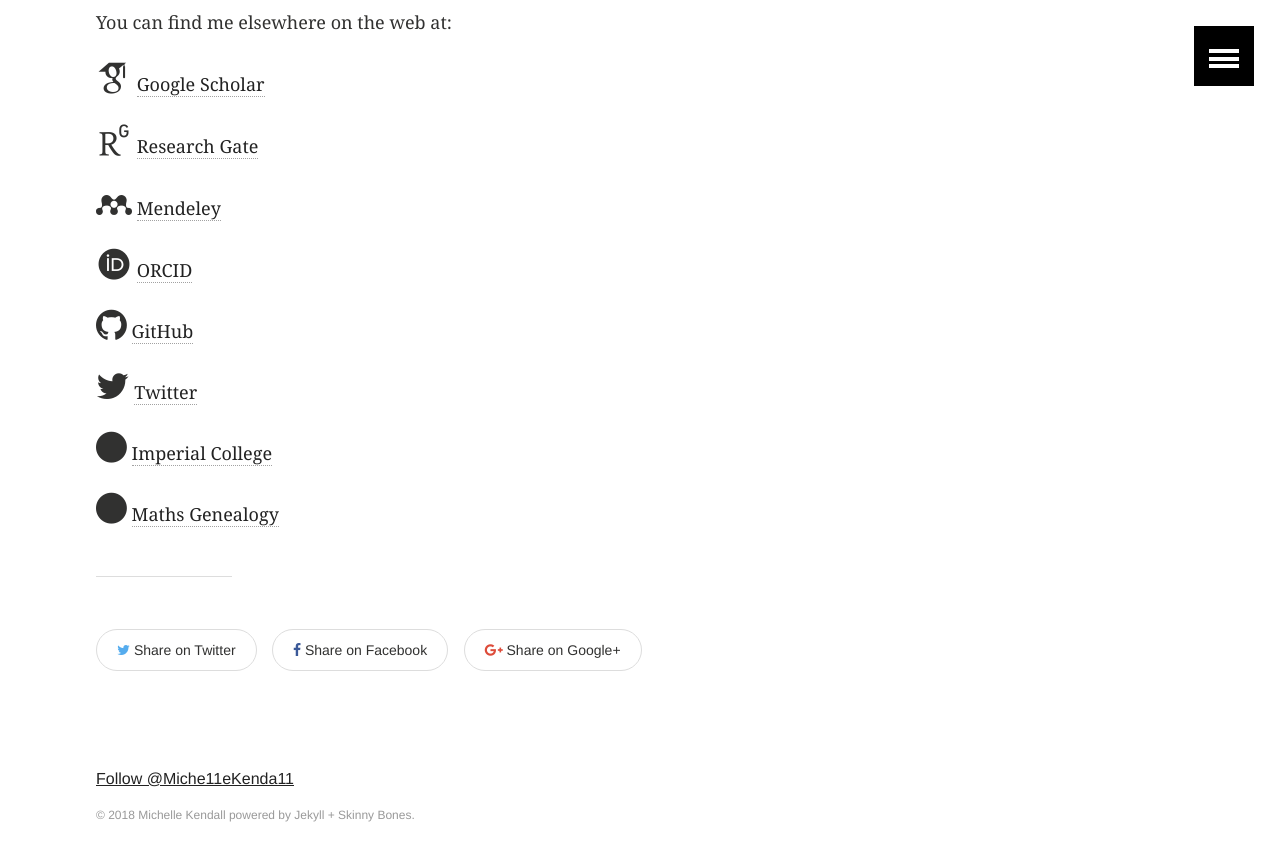
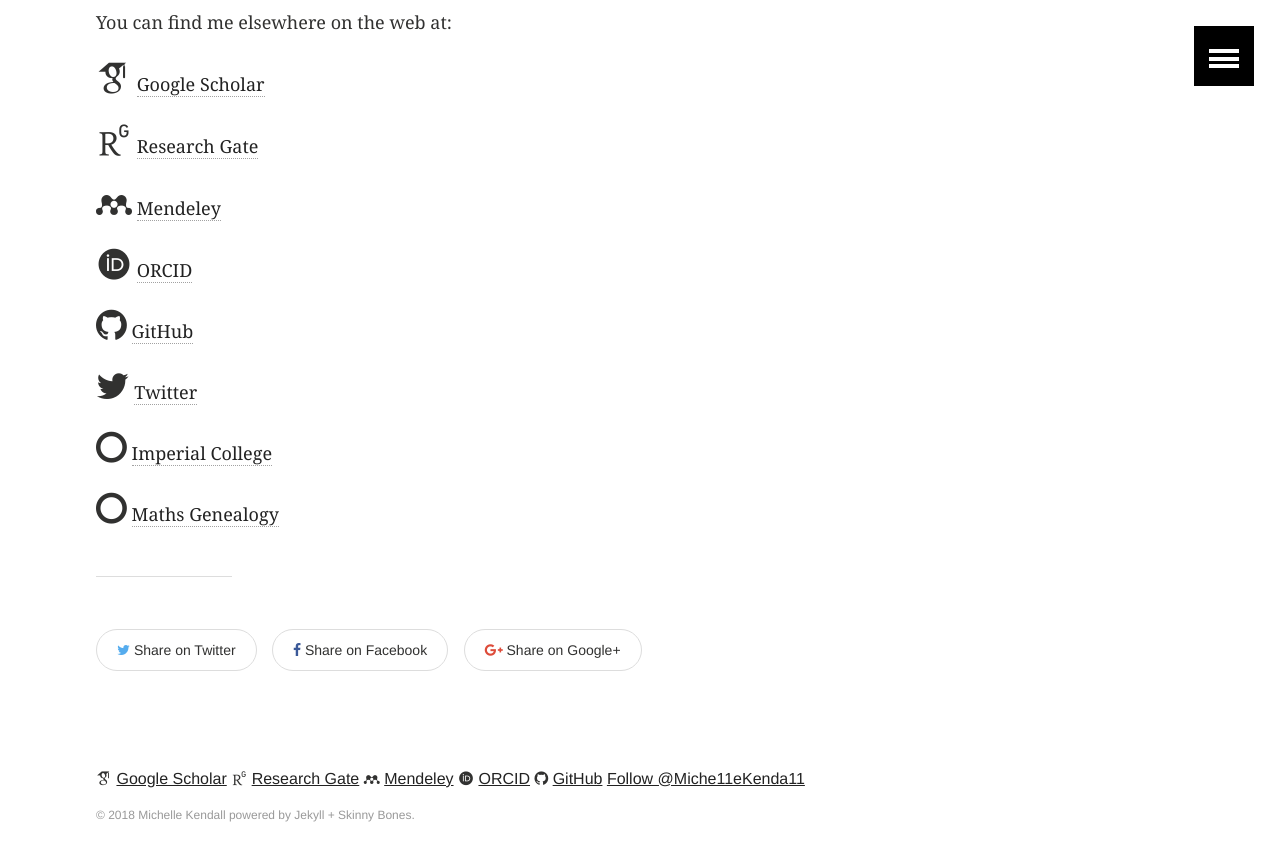
Before and after one commit to MichelleKendall/MichelleKendall.github.io, a Jekyll site: the page built from about.md, in a window 1280 px wide and 900 px high, scrolled down 715 px. Shown: the top 861 px of the window. Built offline with Jekyll 4.4.1, drawn with Linux system fonts in a browser that asks for light colours; some web fonts are replaced; comment, search, counter and statistics services are not loaded.

Commit message:
Adding icons to footer

```diff
--- a/_includes/footer.html
+++ b/_includes/footer.html
@@ -11,6 +11,11 @@
 		{% endfor %}
 		</ul>
 	</nav><!-- /.bottom-menu -->
-	<a href="https://twitter.com/Miche11eKenda11?ref_src=twsrc%5Etfw" class="twitter-follow-button" data-show-count="false">Follow @Miche11eKenda11</a><script async src="https://platform.twitter.com/widgets.js" charset="utf-8"></script>
+	<i class="ai ai-google-scholar"></i> <a href="https://scholar.google.co.uk/citations?user=CAzbfakAAAAJ&hl=en" target="_blank">Google Scholar</a>
+	<i class="ai ai-researchgate"></i> <a href="https://www.researchgate.net/profile/Michelle_Kendall" target="_blank">Research Gate</a>
+	<i class="ai ai-mendeley"></i> <a href="https://www.mendeley.com/profiles/michelle-kendall1/" target="_blank">Mendeley</a>
+	<i class="ai ai-orcid"></i> <a href="https://orcid.org/0000-0001-7344-7071" target="_blank">ORCID</a>
+	<i class="fa fa-github" aria-hidden="true"></i> <a href="https://github.com/MichelleKendall" target="_blank">GitHub</a>
+	<a href="https://twitter.com/Miche11eKenda11?ref_src=twsrc%5Etfw" class="twitter-follow-button" data-show-count="false" data-show-screen-name="false">Follow @Miche11eKenda11</a><script async src="https://platform.twitter.com/widgets.js" charset="utf-8"></script>
 	<p class="copyright">&#169; {{ site.time | date: '%Y' }} <a href="{{ site.url }}">{{ site.title }}</a> powered by <a href="http://jekyllrb.com" rel="nofollow">Jekyll</a> + <a href="http://mmistakes.github.io/skinny-bones-jekyll/" rel="nofollow">Skinny Bones</a>.</p>
 </footer>
--- a/about.md
+++ b/about.md
@@ -25,6 +25,6 @@
 
 <i class="fa fa-twitter fa-2x" aria-hidden="true"></i> <a href="https://twitter.com/Miche11eKenda11" target="_blank">Twitter</a>
 
-<i class="fa fa-circle fa-2x" aria-hidden="true"></i> <a href="http://www.imperial.ac.uk/people/m.kendall" target="_blank">Imperial College</a>
+<i class="fa fa-circle-o fa-2x" aria-hidden="true"></i> <a href="http://www.imperial.ac.uk/people/m.kendall" target="_blank">Imperial College</a>
 
-<i class="fa fa-circle fa-2x" aria-hidden="true"></i> <a href="http://genealogy.math.ndsu.nodak.edu/id.php?id=181879" target="_blank">Maths Genealogy</a>
+<i class="fa fa-circle-o fa-2x" aria-hidden="true"></i> <a href="http://genealogy.math.ndsu.nodak.edu/id.php?id=181879" target="_blank">Maths Genealogy</a>
```
